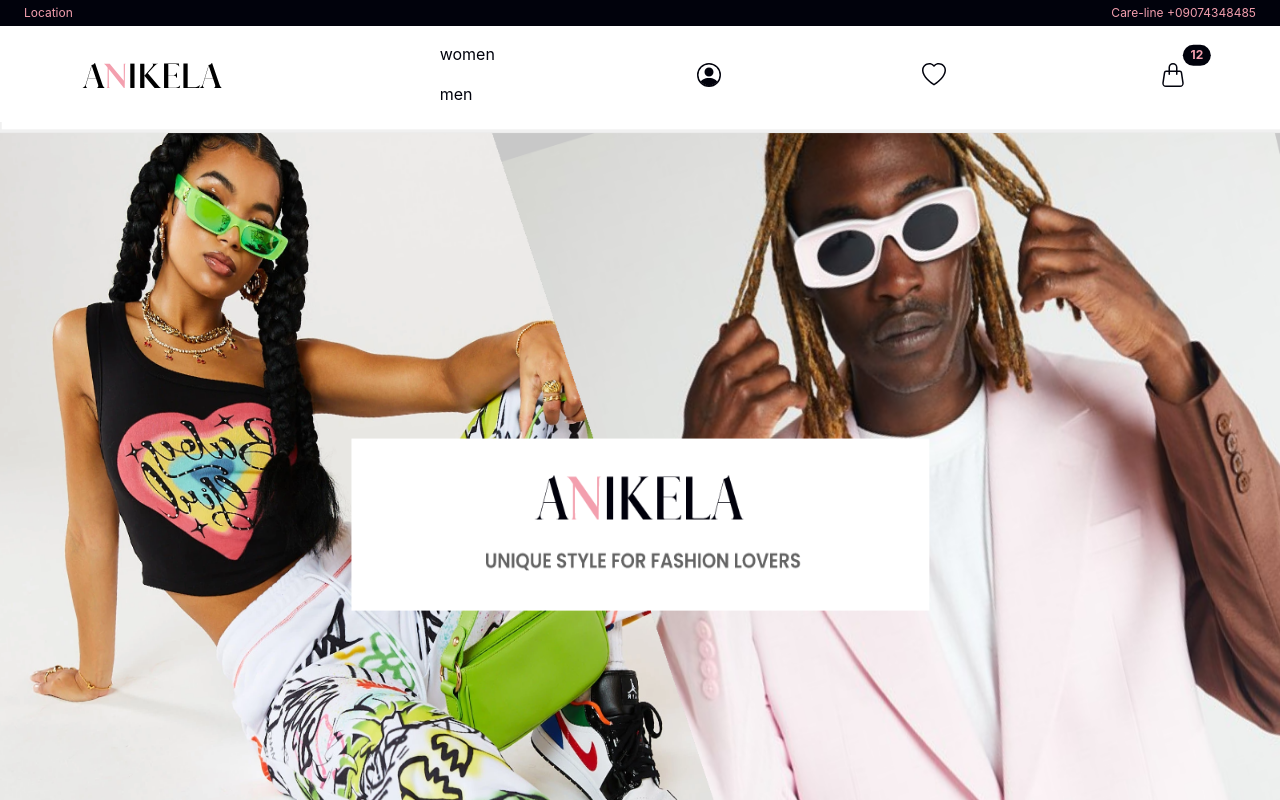
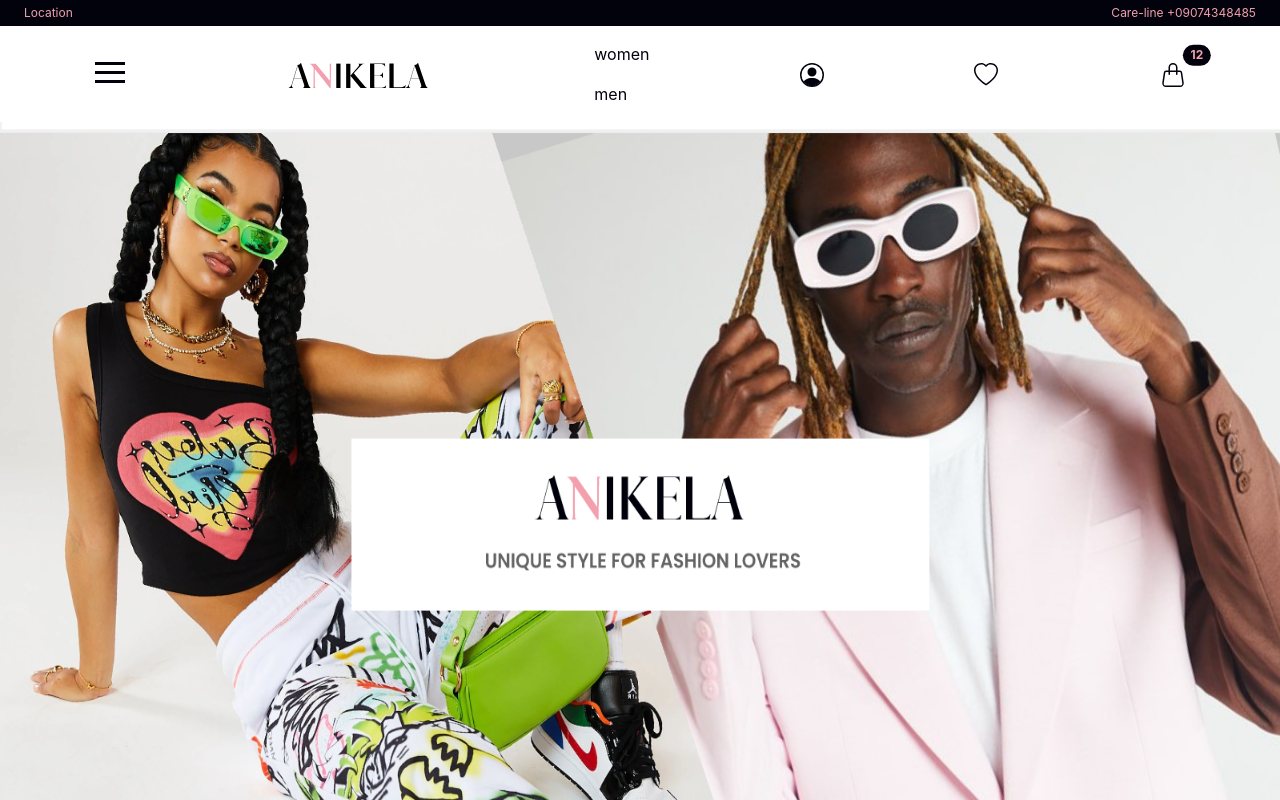
Before and after one commit to Coast-Information-Technology/anikela-ecommerce-customers-frontend, a React (Create React App) app: page / in a window 1280 px wide. Shown: the top 800 px of the page. Built offline with nearby package versions, Linux system fonts and the light colour scheme.

Commit message:
minor fixes and improvement

```diff
--- a/src/components/header/NavBar.tsx
+++ b/src/components/header/NavBar.tsx
@@ -4,10 +4,29 @@ import logo from "../../assets/resources/logo.svg";
 import Icon from "../common/icon/Icon";
 
 const NavBar: React.FC = () => {
+  const openSideNav = () => {
+    alert("yeehaw!!");
+  };
   const noOfItemsInCart: number = 12;
   return (
     <nav className="navbar">
       <div className="container">
+        <div
+          className="btn navbar-toggler flex-shrink-1"
+          aria-expanded="false"
+          aria-label="Toggle navigation"
+          onClick={openSideNav}
+        >
+          <svg viewBox="-5 0 10 8" width="20" className="navbar-toggler-icon">
+            <line
+              y2="8"
+              stroke="rgb(1, 2, 12)"
+              stroke-width="20"
+              stroke-dasharray="1 2"
+            />
+          </svg>
+        </div>
+
         <Link to="/" className="navbar-brand">
           <img src={logo} alt="Anikela logo" className="logo" />
         </Link>
@@ -21,13 +40,13 @@ const NavBar: React.FC = () => {
           </Link>
         </div>
 
-        <div className="nav-util">
+        <div className="nav-util flex-shrink-1">
           <Link to="dashboard">
             <Icon icon="user" title="your account" className="" size={24} />
           </Link>
         </div>
 
-        <div className="nav-util">
+        <div className="nav-util flex-shrink-1">
           <Link to="wishlist" className="">
             <Icon
               icon="wishlist"
@@ -38,7 +57,7 @@ const NavBar: React.FC = () => {
           </Link>
         </div>
 
-        <div className="nav-util position-relative btn">
+        <div className="nav-util position-relative btn flex-shrink-1">
           <Link to="shopping-cart">
             <Icon
               icon="shopping-bag"
```
